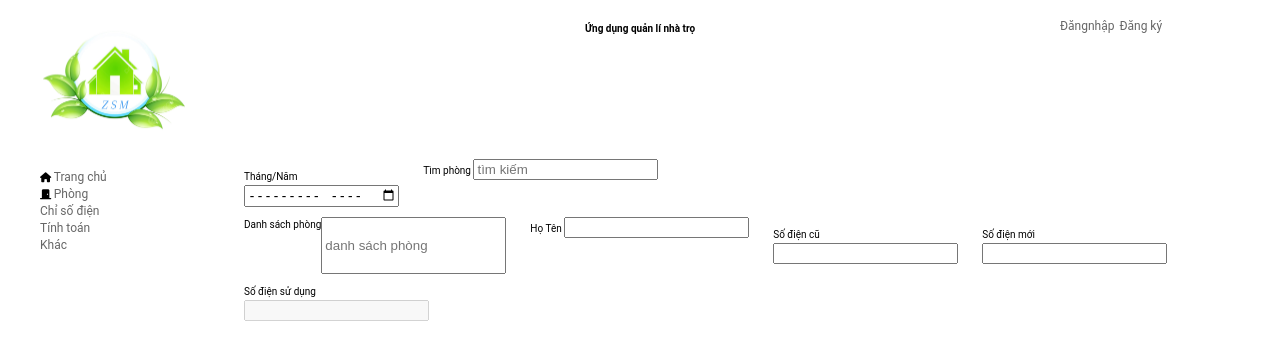
After one commit to MinhTri1308/BoardingHouseManagement, a Django app: page /electricity_index/ in a window 1280 px wide. The commit adds this page. Shown: the top 360 px of the page. Run offline with Django 5.2, Linux system fonts and the light colour scheme.

Commit message:
Update electricity

```diff
--- a/boardingHouseManagement/home/static/base/css/style.css
+++ b/boardingHouseManagement/home/static/base/css/style.css
@@ -17,18 +17,14 @@ html {
 
 }
 
-.header_list {
-    list-style: none;
-    padding-left: 0;
+
+.title-text {
+    display: flex;
+    justify-content: center;
 }
 
-.header_text {
-    text-align: center;
-    color: aquamarine;
-}
 
 .nav-login {
-    position: relative;
     display: flex;
     list-style: none;
     padding-left: 0;
--- a/boardingHouseManagement/home/templates/pages/base.html
+++ b/boardingHouseManagement/home/templates/pages/base.html
@@ -8,6 +8,8 @@
     <!-- <link rel="stylesheet" href="{% static 'bootstrap-5.3.2-dist/css/bootstrap-grid.css' %}" type="text/css"> -->
     <link rel="stylesheet" href="{% static 'base/css/style.css' %}" type="text/css">
     <link rel="stylesheet" href="{% static 'base/css/grid.css' %}" type="text/css">
+    <link rel="stylesheet"
+        href="{% static 'fonts/fontawesome-free-6.4.2-web/fontawesome-free-6.4.2/css/all.min.css' %}">
     <title>{% block title %}{% endblock %}</title>
 </head>
 
@@ -16,24 +18,26 @@
         <div class="header">
             <div class="grid wide">
                 <div class="row">
-                    <div class="col l-10">
-                        <!-- <img src="{% static 'imgage/bla.png' %}" alt="ảnh logo ngôi nhà"> -->
-                        <nav class="header-nav">
-                            <ul class="header_list">
-                                <li class="list-item">Quản lí nhà trọ</li>
-                                <li class="list-item">BoardingHouseManagement</li>
-                            </ul>
-                        </nav>
+                    <div class="col l-2">
+                        <a href="{% url 'home' %}" class="logo-link list-item-link">
+                            <img src="{% static 'image/home.jpg' %}" alt="Ảnh logo nhà trọ"
+                                style="max-width: 150px; max-height: 150px;">
+                        </a>
+
+                    </div>
+                    <div class="col l-8 ">
+                        <div class="title-text">
+                            <h4>Ứng dụng quản lí nhà trọ</h4>
+                        </div>
                     </div>
                     <div class="col l-2">
                         <ul class="nav-login">
                             {% if user.username %}
-                            <h4 class="">Xin chào, {{user.username}}</h4>
+                            <h4 class="text">Xin chào, {{user.username}}</h4>
                             <li class="list-item"><a href="{% url 'logout' %}">Đăng xuất</a></li>
 
                             {% else %}
                             <li class="list-item"><a class="list-item-link" href="{% url 'login' %}">Đăngnhập</a></li>
-                            <!-- <li class="list-item"><a class="list-item-link" href="login/">Đăngnhập</a></li> -->
                             <li class="list-item"><a class="list-item-link" href="{% url 'register' %}">Đăng ký</a></li>
                             {% endif %}
 
@@ -53,7 +57,9 @@
                                     <i class="fa-solid fa-house"></i>
                                     <a class="list-item-link" href="{% url 'home' %}">Trang chủ</a>
                                 </li>
-                                <li class="list-item"><a class="list-item-link" href="{% url 'list_room' %}">Phòng</a>
+                                <li class="list-item">
+                                    <i class="fa-solid fa-door-closed icon"></i>
+                                    <a class="list-item-link" href="{% url 'list_room' %}">Phòng</a>
                                 </li>
                                 <li class="list-item"><a class="list-item-link" href="electricity_index/">Chỉ số
                                         điện</a>
--- /dev/null
+++ b/boardingHouseManagement/home/templates/pages/electricity.html
@@ -0,0 +1,61 @@
+{% extends "pages/base.html" %}
+<!DOCTYPE html>
+<html lang="en">
+
+<head>
+    {% load static %}
+    <meta charset="UTF-8">
+    <meta name="viewport" content="width=device-width, initial-scale=1.0">
+    <link rel="stylesheet" href="{% static 'base/css/style.css' %}" type="text/css">
+    <link rel="stylesheet" href="{% static 'base/css/grid.css' %}" type="text/css">
+    <title>{% block title %}Nhập chỉ số điện{% endblock %}</title>
+</head>
+
+<body>
+    {% block main-content %}
+    <div id="model-electricity">
+        <div class="row">
+            <div class="col month-year">
+                <ul class="list-container">
+                    <li><label for="">Tháng/Năm</label></li>
+                    <li><input type="month" name="month/year"></li>
+                </ul>
+            </div>
+            <div class="col search">
+                <label for="">Tìm phòng</label>
+                <input type="text" placeholder="tìm kiếm">
+            </div>
+        </div>
+        <div class="row">
+            <div class="col list-room">
+                <label for="">Danh sách phòng</label>
+                <input type="text" placeholder="danh sách phòng">
+            </div>
+            <div class="col full-name">
+                <label for="">Họ Tên</label>
+                <input type="text" name="name">
+            </div>
+            <div class="col old-electricity">
+                <ul class="list-container">
+                    <li><label for="">Số điện cũ</label></li>
+                    <li><input type="text"></li>
+                </ul>
+            </div>
+            <div class="col new-electricity">
+                <ul class="list-container">
+                    <li><label for="">Số điện mới</label></li>
+                    <li><input type="text"></li>
+                </ul>
+            </div>
+            <div class="col old-electricity">
+                <ul class="list-container">
+                    <li><label for="">Số điện sử dụng</label></li>
+                    <li><input type="text" disabled></li>
+                </ul>
+            </div>
+        </div>
+    </div>
+    {% endblock main-content %}
+</body>
+
+</html>
--- a/boardingHouseManagement/home/urls.py
+++ b/boardingHouseManagement/home/urls.py
@@ -8,4 +8,5 @@ urlpatterns = [
     path('back_home/', views.back_home, name='back_home'),
     path('login/', auth_views.LoginView.as_view(template_name='pages/login.html'), name='login'),
     path('logout/', views.logout_view, name='logout'),
+    path('electricity_index/', views.electricity, name='electricity'),
 ]
--- a/boardingHouseManagement/home/views.py
+++ b/boardingHouseManagement/home/views.py
@@ -14,14 +14,6 @@ def register(request):
             return redirect('login')
     return render(request, 'pages/register.html', {'form': form})
 
-# def login(request):
-#     form_login = RegistrationForm()
-#     if request.method == 'POST':
-#         form_login = RegistrationForm(request.POST)
-#         if form_login.is_valid():
-#             form_login.save()
-#             return redirect('home')
-#     return render(request, 'pages/login.html', {'form': form_login})
 
 def back_home(request):
     return redirect('home')
@@ -29,3 +21,6 @@ def back_home(request):
 def logout_view(request):
     logout(request)
     return redirect('home')
+
+def electricity(request):
+    return render(request, 'pages/electricity.html')
```
Also changed, not shown: boardingHouseManagement/home/static/image/home.jpg (added).
